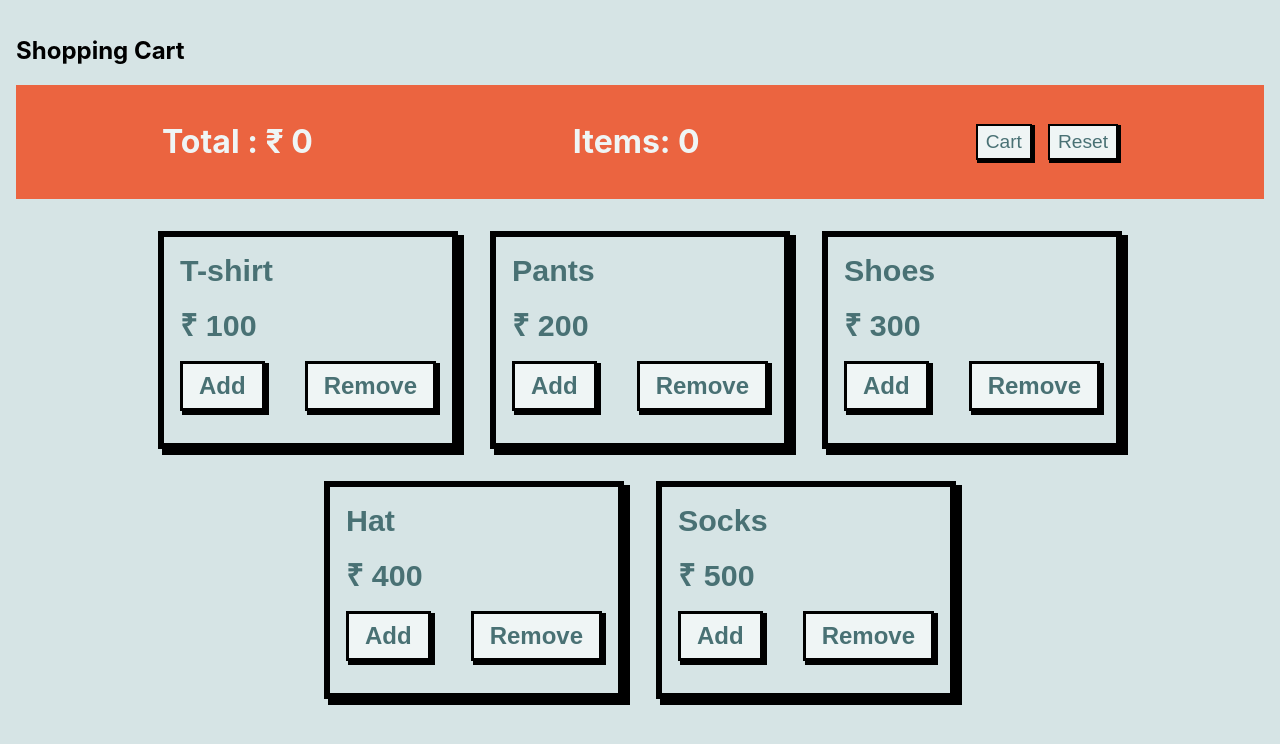
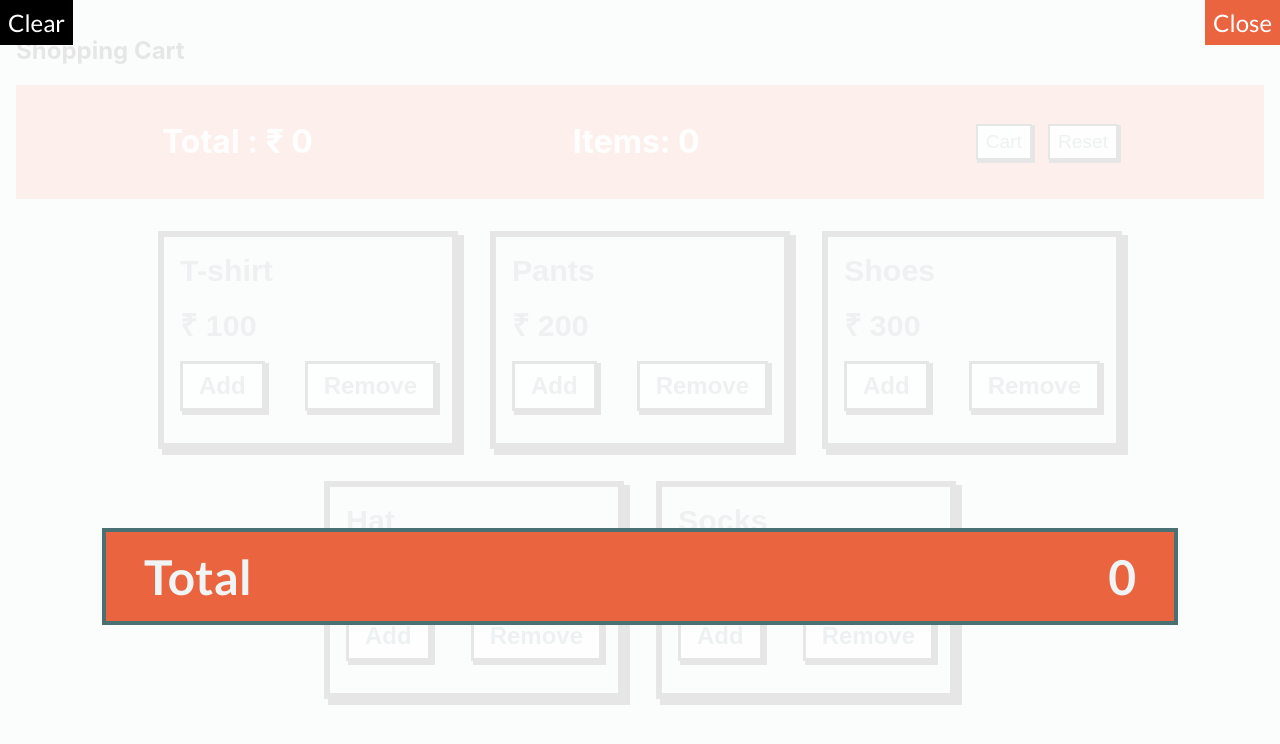
Before and after one commit to Dhareppahalli310807/Shopping-Cart-App-ReactJS, a React (Create React App) app: page / in a window 1280 px wide. Both pictures are taken after a click on the button "Cart". Shown: the top 744 px of the page. Built offline with nearby package versions, Linux system fonts and the light colour scheme; a web font is replaced by a local one.

Commit message:
Changes For Implemented Toggle Cart And Added functionallity to remove Item from cart

```diff
--- a/src/components/CartModal.jsx
+++ b/src/components/CartModal.jsx
@@ -1,7 +1,9 @@
 import React from "react";
+import { useValue } from "../itemContext";
 import styles from "../styles/CartModal.module.css";
 
 function CartModal() {
+  const { cart, clear, total, toggle } = useValue();
   return (
     <div className={styles.cartModal}>
       <div className={styles.closeButton} onClick={toggle}>
@@ -10,10 +12,20 @@ function CartModal() {
       <div className={styles.clearButton} onClick={clear}>
         Clear
       </div>
-      <div className={styles.itemContainer}></div>
+      <div className={styles.itemContainer}>
+        {cart.map((item) => {
+          return (
+            <div className={styles.cartCard} key={item.id}>
+              <h1>{item.name}</h1>
+              <h3>X {item.qty} </h3>
+              <h3>X {item.qty * item.price}</h3>
+            </div>
+          );
+        })}
+      </div>
       <div className={styles.total}>
         <div className={styles.totalText}>Total</div>
-        <div className={styles.totalPrice}>$Price</div>
+        <div className={styles.totalPrice}>{total}</div>
       </div>
     </div>
   );
--- a/src/components/ItemCard.jsx
+++ b/src/components/ItemCard.jsx
@@ -2,7 +2,7 @@ import React from "react";
 import styles from "../styles/ItemCard.module.css";
 import { useValue } from "../itemContext";
 
-function ItemCard({ name, price }) {
+function ItemCard({ name, price, id }) {
   const { handleAdd, handleRemove } = useValue();
 
   // const handleAdd = () => {
@@ -23,12 +23,15 @@ function ItemCard({ name, price }) {
       <div className={styles.itemName}>{name}</div>
       <div className={styles.itemPrice}>&#x20B9; {price}</div>
       <div className={styles.itemButtonsWrapper}>
-        <button className={styles.itemButton} onClick={() => handleAdd(price)}>
+        <button
+          className={styles.itemButton}
+          onClick={() => handleAdd({ id, name, price })}
+        >
           Add
         </button>
         <button
           className={styles.itemButton}
-          onClick={() => handleRemove(price)}
+          onClick={() => handleRemove(id)}
         >
           Remove
         </button>
--- a/src/components/Navbar.jsx
+++ b/src/components/Navbar.jsx
@@ -3,13 +3,15 @@ import styles from "../styles/Navbar.module.css";
 import { useValue } from "../itemContext";
 
 function Navbar() {
-  const { item, total, clear } = useValue();
+  const { item, total, clear, toggle } = useValue();
   return (
     <div className={styles.container}>
       <h1>Total : &#x20B9; {total}</h1>
       <h1>Items: {item}</h1>
       <div className={styles.buttonsWrapper}>
-        <button className={styles.button}>Cart</button>
+        <button className={styles.button} onClick={toggle}>
+          Cart
+        </button>
         <button className={styles.button} onClick={clear}>
           Reset
         </button>
--- a/src/itemContext.js
+++ b/src/itemContext.js
@@ -1,4 +1,5 @@
 import { createContext, useState, useContext } from "react";
+import CartModal from "./components/CartModal";
 
 const itemContext = createContext();
 
@@ -10,29 +11,54 @@ function useValue() {
 function CustomItemContext({ children }) {
   const [total, setTotal] = useState(0);
   const [item, setItem] = useState(0);
+  const [showCart, setShowCart] = useState(false);
+  const [cart, setCart] = useState([]);
 
-  const handleAdd = (price) => {
-    setTotal(total + price);
+  const handleAdd = (prod) => {
+    const index = cart.findIndex((item) => item.id === prod.id);
+
+    if (index === -1) {
+      setCart([...cart, { ...prod, qty: 1 }]);
+      console.log(cart);
+      setTotal(total + prod.price);
+    } else {
+      cart[index].qty++;
+      setCart(cart);
+      console.log(cart);
+      setTotal(total + cart[index].price);
+    }
     setItem(item + 1);
   };
 
-  const handleRemove = (price) => {
-    if (total <= 0) {
-      return;
+  const handleRemove = (id) => {
+    const index = cart.findIndex((item) => item.id === id);
+
+    if (index !== -1) {
+      cart[index].qty--;
+      setItem(item - 1);
+      setTotal(total - cart[index].price);
+      if (cart[index].qty === 0) {
+        cart.splice(index, 1);
+      }
+      setCart(cart);
     }
-    setTotal((prevState) => prevState - price);
-    setItem(item - 1);
   };
 
   const clear = () => {
     setTotal(0);
     setItem(0);
+    setCart([]);
+  };
+
+  const toggle = () => {
+    setShowCart(!showCart);
   };
 
   return (
     <itemContext.Provider
-      value={{ total, item, handleAdd, handleRemove, clear }}
+      value={{ total, item, handleAdd, handleRemove, clear, toggle, cart }}
     >
+      {showCart && <CartModal toggle={toggle} />}
       {children}
     </itemContext.Provider>
   );
```
